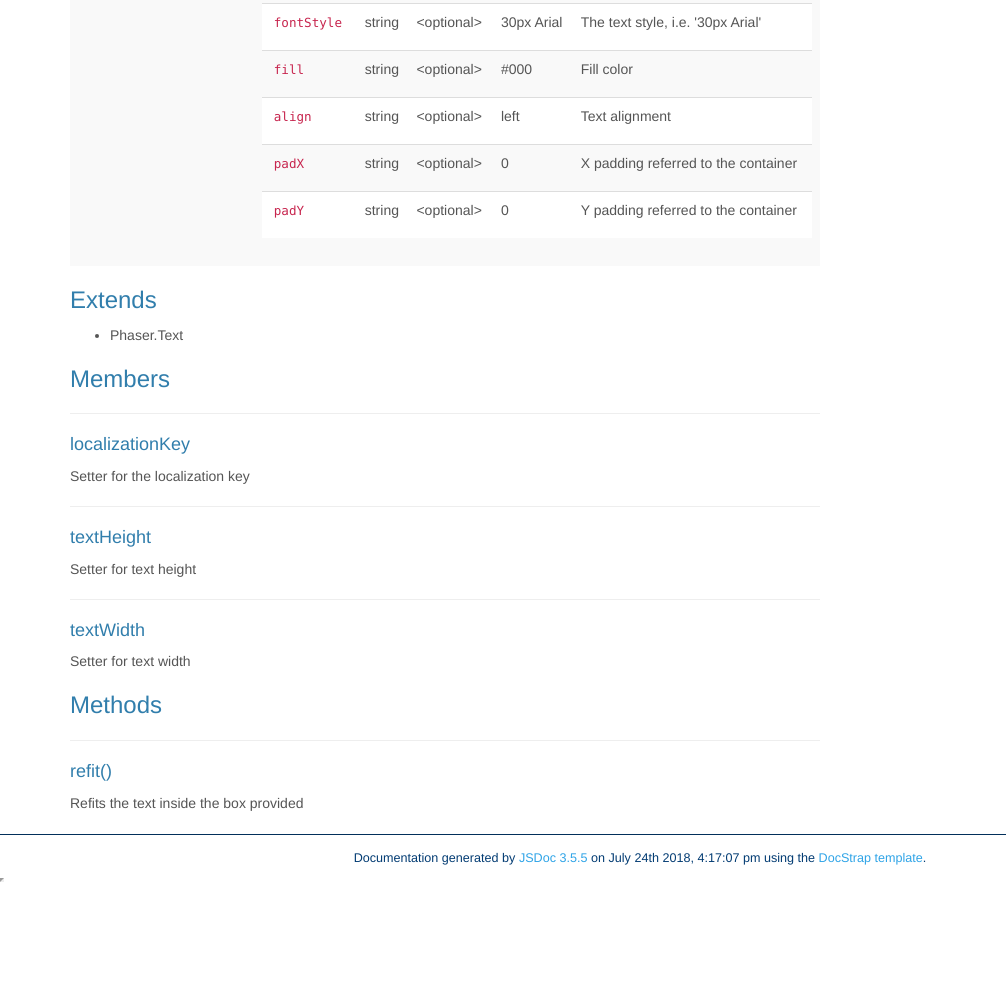
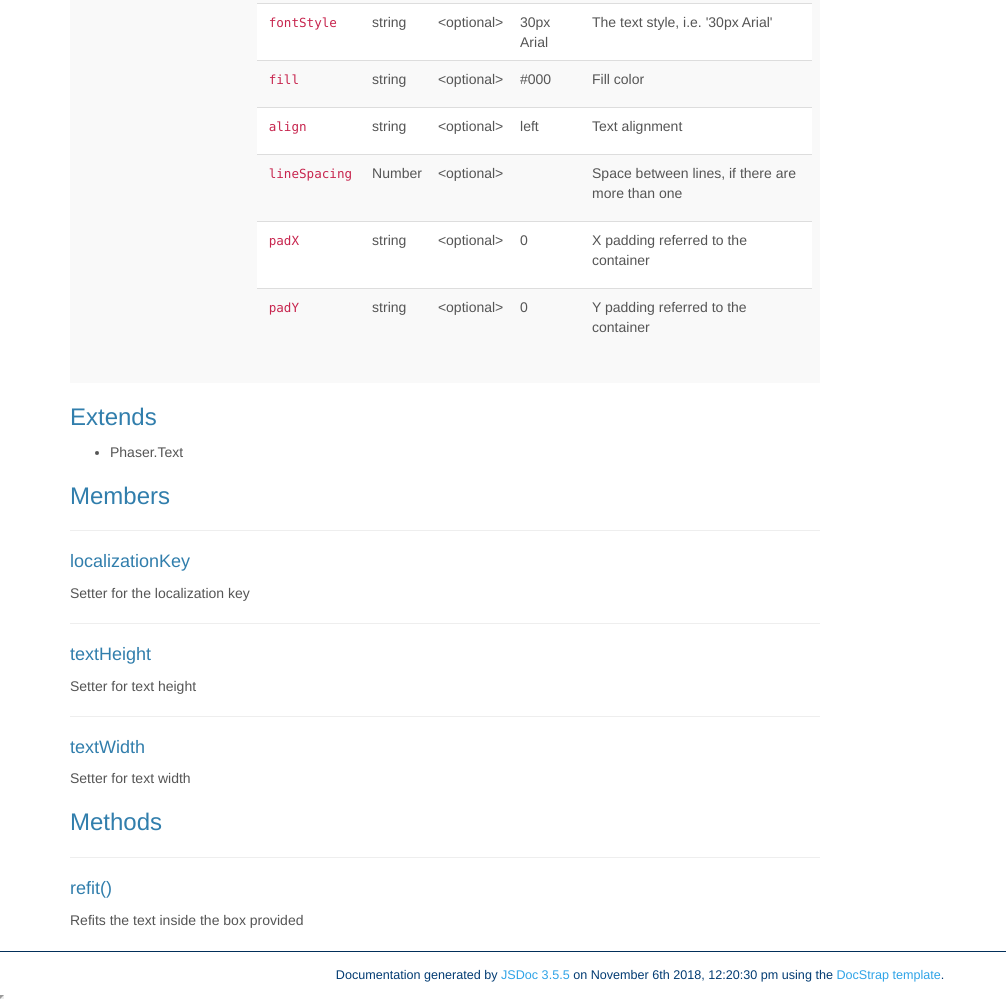
Before and after one commit to RisingPixel/phaxelf-lib, a plain HTML site: page LocText.html in a window 1280 px wide. Shown: the part 795-1799 px from the top of the page, without its empty margins (0-1006 px from the left). Before the commit the page ends 1682 px from the top, so only its background shows below. Drawn offline with Linux system fonts and the light colour scheme.

Commit message:
Update docs

```diff
--- a/LocText.html
+++ b/LocText.html
@@ -500,6 +500,44 @@
 
         <tr>
 
+                <td class="name"><code>lineSpacing</code></td>
+
+
+            <td class="type">
+
+
+<span class="param-type">Number</span>
+
+
+
+
+            </td>
+
+
+                <td class="attributes">
+
+                    &lt;optional><br>
+
+
+
+
+
+                </td>
+
+
+
+                <td class="default">
+
+                </td>
+
+
+            <td class="description last"><p>Space between lines, if there are more than one</p></td>
+        </tr>
+
+
+
+        <tr>
+
                 <td class="name"><code>padX</code></td>
 
 
@@ -985,7 +1023,7 @@
 <span class="jsdoc-message">
 	Documentation generated by <a href="https://github.com/jsdoc3/jsdoc">JSDoc 3.5.5</a>
 
-		on July 24th 2018, 4:17:07 pm
+		on November 6th 2018, 12:20:30 pm
 
 	using the <a href="https://github.com/docstrap/docstrap">DocStrap template</a>.
 </span>
```
Also changed, not shown: CoordinatesExtension.html (+1 -1 lines), CoordinatesHelper.html (+1 -1 lines), Drag.html (+1 -1 lines), Extensions.html (+1 -1 lines), GeomSpr.html (+1 -1 lines), OverlaySpr.html (+1 -1 lines), Phaser.Graphics.html (+1 -1 lines), Phaser.Group.html (+1 -1 lines), Phaser.Sprite.html (+3 -3 lines), RectangleOverlay.html (+1 -1 lines), TweenUtils.html (+1 -1 lines), classes.list.html (+1 -1 lines), index.html (+1 -1 lines), quicksearch.html (+1 -1 lines).
